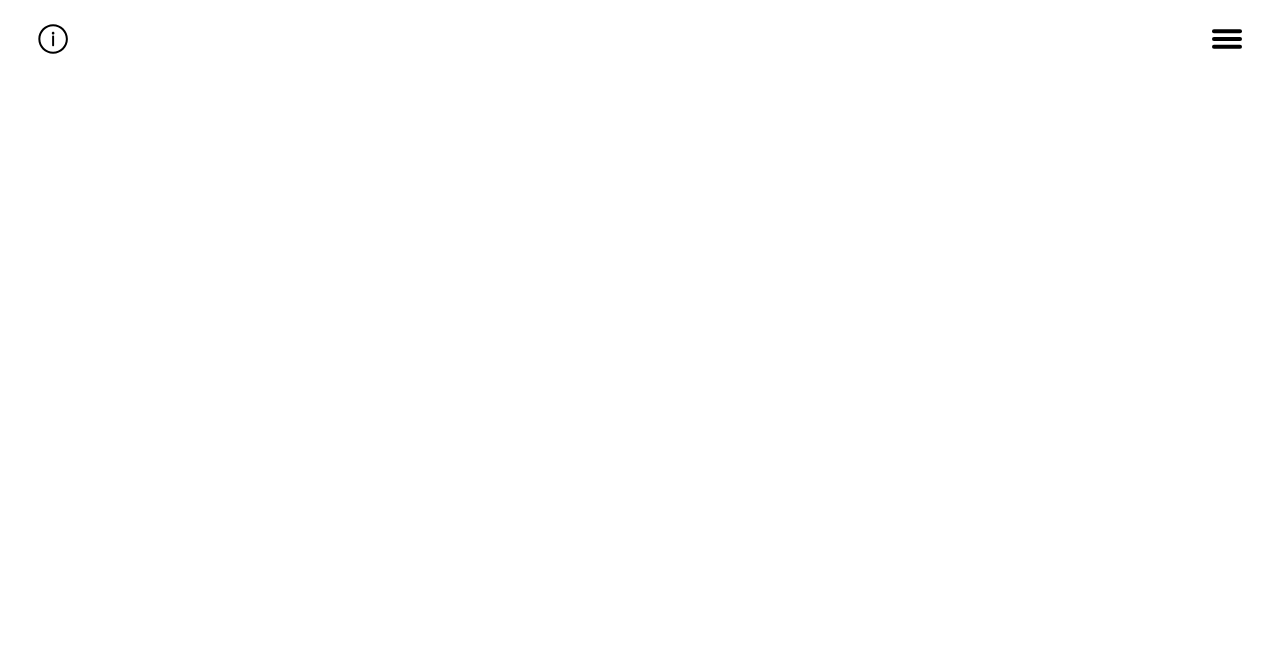
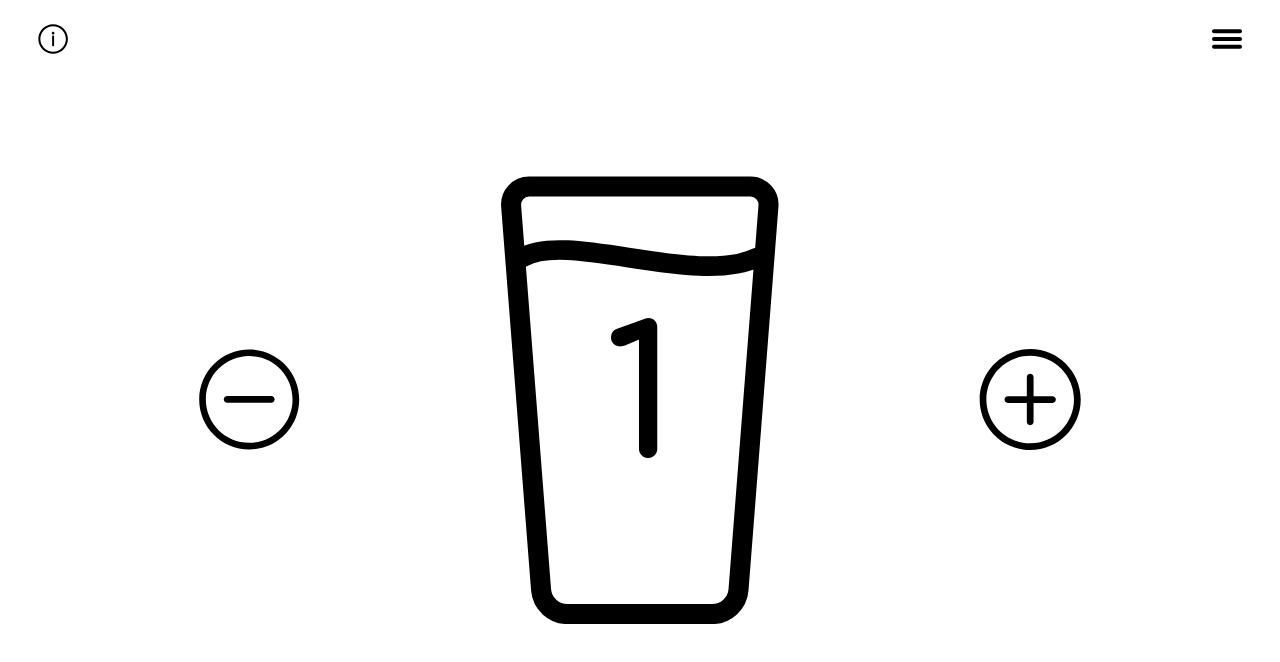
Before and after one commit to konneki/hydrapp, a website built with webpack: page src/pages/index.html in a window 1280 px wide. Built offline with nearby package versions, Linux system fonts and the light colour scheme.

Commit message:
desktop layout

```diff
--- a/src/pages/index.html
+++ b/src/pages/index.html
@@ -228,5 +228,46 @@
 
       <div class="navigation__content"></div>
     </nav>
+    <main>
+      <div class="flex">
+        <svg class="flex__subtract" width="100%" height="100%" viewBox="0 0 78 77" version="1.1" xmlns="http://www.w3.org/2000/svg" xmlns:xlink="http://www.w3.org/1999/xlink" xml:space="preserve" xmlns:serif="http://www.serif.com/" style="fill-rule:evenodd;clip-rule:evenodd;stroke-linejoin:round;stroke-miterlimit:2;">
+          <g transform="matrix(1,0,0,1,-336,-1100)">
+              <g id="subtract" transform="matrix(1,0,0,1,-3.35376e-12,-103.703)">
+                  <g transform="matrix(0.588811,0,0,0.588811,249.333,559.806)">
+                      <path d="M213.425,1094.12C177.707,1094.12 148.708,1123.12 148.708,1158.83C148.708,1194.55 177.707,1223.55 213.425,1223.55C249.143,1223.55 278.142,1194.55 278.142,1158.83C278.142,1123.12 249.143,1094.12 213.425,1094.12ZM213.425,1102.74C244.382,1102.74 269.515,1127.88 269.515,1158.83C269.515,1189.79 244.382,1214.92 213.425,1214.92C182.468,1214.92 157.335,1189.79 157.335,1158.83C157.335,1127.88 182.468,1102.74 213.425,1102.74Z"/>
+                  </g>
+                  <g transform="matrix(3.11023e-17,0.507938,-0.507938,3.11023e-17,954.331,972.842)">
+                      <path d="M525.178,1107.45L525.178,1173.66C525.178,1176.42 527.418,1178.66 530.178,1178.66C532.937,1178.66 535.178,1176.42 535.178,1173.66L535.178,1107.45C535.178,1104.69 532.937,1102.45 530.178,1102.45C527.418,1102.45 525.178,1104.69 525.178,1107.45Z"/>
+                  </g>
+              </g>
+          </g>
+      </svg>
+        <div class="flex__main">
+          <h1 class="flex__main-counter">1</h1>
+          <svg class="flex__main-glass" width="100%" height="100%" viewBox="0 0 422 672" version="1.1" xmlns="http://www.w3.org/2000/svg" xmlns:xlink="http://www.w3.org/1999/xlink" xml:space="preserve" xmlns:serif="http://www.serif.com/" style="fill-rule:evenodd;clip-rule:evenodd;stroke-linecap:round;stroke-linejoin:round;stroke-miterlimit:1.5;">
+            <g transform="matrix(1,0,0,1,-164,-220)">
+                <g id="glass_with_water" transform="matrix(1,0,0,1,0,-110.789)">
+                    <g id="glass" transform="matrix(1,0,0,1,-59.3772,48.17)">
+                        <path d="M627.212,327.569C627.797,320.077 625.228,312.68 620.125,307.163C615.021,301.646 607.847,298.509 600.332,298.509C527.975,298.509 340.779,298.509 268.423,298.509C260.907,298.509 253.733,301.646 248.63,307.163C243.527,312.68 240.958,320.077 241.542,327.569C249.683,431.87 277.421,787.278 286.426,902.656C288.034,923.255 305.218,939.151 325.88,939.151L542.874,939.151C563.536,939.151 580.721,923.255 582.328,902.656C591.333,787.278 619.072,431.87 627.212,327.569Z" style="fill:none;stroke:black;stroke-width:30px;"/>
+                    </g>
+                    <g id="water_fill" transform="matrix(1.03212,0,0,1,-12.1176,-214.056)">
+                        <path d="M204.897,667C269.247,626.661 457.668,710.886 545.243,667" style="fill:none;stroke:black;stroke-width:29.52px;"/>
+                    </g>
+                </g>
+            </g>
+        </svg>
+        </div>
+        <svg class="flex__add" width="100%" height="100%" viewBox="0 0 152 151" version="1.1" xmlns="http://www.w3.org/2000/svg" xmlns:xlink="http://www.w3.org/1999/xlink" xml:space="preserve" xmlns:serif="http://www.serif.com/" style="fill-rule:evenodd;clip-rule:evenodd;stroke-linejoin:round;stroke-miterlimit:2;">
+          <g transform="matrix(1,0,0,1,-299,-921)">
+              <g id="add" transform="matrix(1,0,0,1,0,-106.058)">
+                  <g transform="matrix(1.15922,0,0,1.15922,127.594,-241.242)">
+                      <path d="M213.425,1094.12C177.707,1094.12 148.708,1123.12 148.708,1158.83C148.708,1194.55 177.707,1223.55 213.425,1223.55C249.143,1223.55 278.142,1194.55 278.142,1158.83C278.142,1123.12 249.143,1094.12 213.425,1094.12ZM213.425,1102.74C244.382,1102.74 269.515,1127.88 269.515,1158.83C269.515,1189.79 244.382,1214.92 213.425,1214.92C182.468,1214.92 157.335,1189.79 157.335,1158.83C157.335,1127.88 182.468,1102.74 213.425,1102.74Z"/>
+                  </g>
+                  <path d="M370,1097.1L370,1068.99C370,1066.23 372.24,1063.99 375,1063.99C377.76,1063.99 380,1066.23 380,1068.99L380,1097.1L408.106,1097.1C410.865,1097.1 413.106,1099.34 413.106,1102.1C413.106,1104.86 410.865,1107.1 408.106,1107.1L380,1107.1L380,1135.2C380,1137.96 377.76,1140.2 375,1140.2C372.24,1140.2 370,1137.96 370,1135.2L370,1107.1L341.894,1107.1C339.135,1107.1 336.894,1104.86 336.894,1102.1C336.894,1099.34 339.135,1097.1 341.894,1097.1L370,1097.1Z"/>
+              </g>
+          </g>
+      </svg>
+      </div>
+    </main>
   </body>
 </html>
--- a/src/scss/main.scss
+++ b/src/scss/main.scss
@@ -1,5 +1,6 @@
 @import '~normalize.css';
 @import '_variables';
+@import url('https://fonts.googleapis.com/css2?family=Comfortaa:wght@400;700&display=swap');
 
 html {
   box-sizing: border-box;
@@ -19,6 +20,49 @@ body {
   justify-content: center;
   height: 100vh;
   width: 100vw;
+  font-family: 'Comfortaa', cursive;
+  font-weight: 700;
+}
+
+.flex {
+  display: flex;
+  justify-content: space-evenly;
+  align-content: center;
+  width: 100vw;
+  &__add {
+    align-self: center;
+    width: 8vw;
+    cursor: pointer;
+    transition: all 300ms ease-in-out;
+    &:hover {
+      transform: scale(1.08);
+    }
+  }
+  &__subtract {
+    align-self: center;
+    width: 8vw;
+    cursor: pointer;
+    transition: all 300ms ease-in-out;
+    &:hover {
+      transform: scale(1.08);
+    }
+  }
+  &__main {
+    display: grid;
+    grid-template: 1fr / 1fr;
+    &-counter {
+      justify-self: center;
+      align-self: center;
+      grid-column-start: 1;
+      grid-row-start: 1;
+      font-size: 14vw;
+    }
+    &-glass {
+      width: 22vw;
+      grid-column-start: 1;
+      grid-row-start: 1;
+    }
+  }
 }
 
 .navigation {
```
